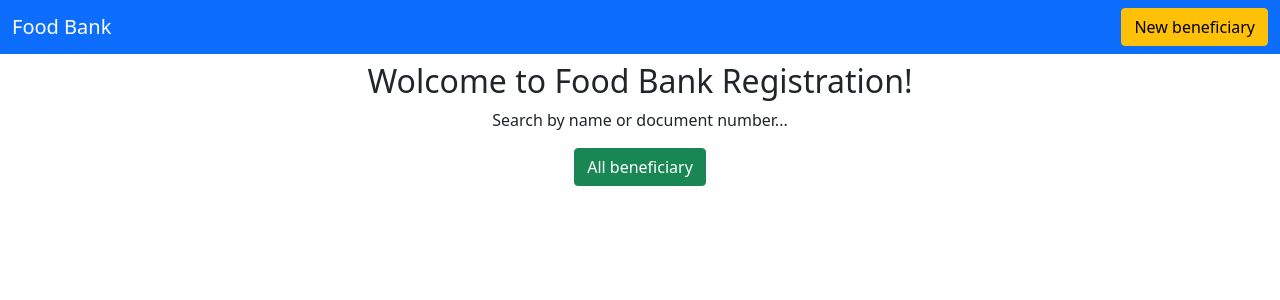
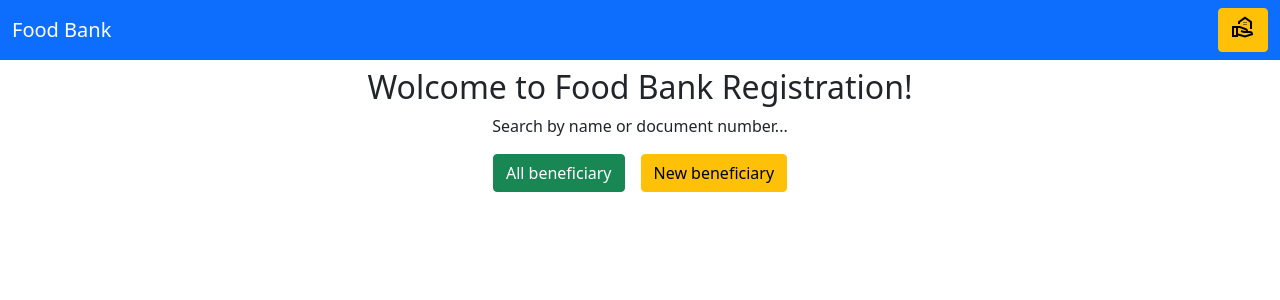
Before and after one commit to faorozco/FoodBankV13, an Angular app: page / in a window 1280 px wide. Shown: the top 300 px of the page. Built offline with nearby package versions, Linux system fonts and the light colour scheme.

Commit message:
Se corrige formcontrol de nacionality

```diff
--- a/src/app/components/header/header.component.html
+++ b/src/app/components/header/header.component.html
@@ -1,6 +1,8 @@
 <nav class="navbar navbar-dark bg-primary">
   <div class="container-fluid">
     <span routerLink="./" class="navbar-brand mb-0 h1">{{ title }}</span>
-    <button routerLink="./new-beneficiary" type="button" class="btn btn-warning">{{ new }}</button>
+    <button routerLink="./" type="button" class="btn btn-warning"><span class="material-symbols-outlined">
+      real_estate_agent
+      </span></button>
   </div>
 </nav>
--- a/src/app/pages/home/home.component.html
+++ b/src/app/pages/home/home.component.html
@@ -1,4 +1,4 @@
-<h2 class="text-center my-2">Wolcome to Food Bank Registration!</h2>
+<h2 class="text-center mt-2">Wolcome to Food Bank Registration!</h2>
 <p class="text-center my-2">Search by name or document number...</p>
 
 <div class="row">
@@ -14,7 +14,20 @@
         All beneficiary
       </button>
     </div>
+    <div class="m-2">
+      <button
+        class=""
+        type="button"
+        class="btn btn-warning"
+        routerLink="./new-beneficiary"
+        (click)="getAllBeneficiaries()"
+      >
+      {{ new }}
+      </button>
+    </div>
   </div>
+
+
 </div>
 
 <!-- ********* formulario ************* -->
--- a/src/app/pages/home/home.component.ts
+++ b/src/app/pages/home/home.component.ts
@@ -13,6 +13,8 @@ export class HomeComponent implements OnInit {
   dataTable: BeneficiaryModel[] = [];
   temporalData: BeneficiaryModel[] = [];
   form!: FormGroup;
+  new = 'New beneficiary'
+
 
   constructor(private sheetConection: SheetConectionService) {
     this.form = new FormGroup({
@@ -67,12 +69,16 @@ export class HomeComponent implements OnInit {
 
 
   deleteBeneficiary(beneficiary: any) {
+
     console.log(beneficiary.index)
     return this.sheetConection.deleteBeneficiary(beneficiary.index).subscribe({
       next: (res) => {
         console.log('Elemento eliminado');
         console.log(res);
         this.getAllBeneficiaries();
+      },
+      error: (err) => {
+        alert('Intentelo más tarde');
       }
     })
   }
--- a/src/app/pages/register-new-beneficiary/register-new-beneficiary.component.ts
+++ b/src/app/pages/register-new-beneficiary/register-new-beneficiary.component.ts
@@ -23,7 +23,7 @@ export class RegisterNewBeneficiaryComponent implements OnInit {
       City: new FormControl('', Validators.required),
       Address: new FormControl('', Validators.required),
       PhoneNumber: new FormControl('', [Validators.required, Validators.minLength(10), Validators.pattern(/^\d+$/)]),
-      Nacionality: new FormControl('', Validators.required),
+      Nationality: new FormControl('', Validators.required),
       FemaleBetween0_4: new FormControl('', Validators.required),
       MaleBetween0_4: new FormControl('', Validators.required),
       FemaleBetween5_17: new FormControl('', Validators.required),
```
Also changed, not shown: src/app/pages/home/home.component.css (line endings or trailing spaces).
